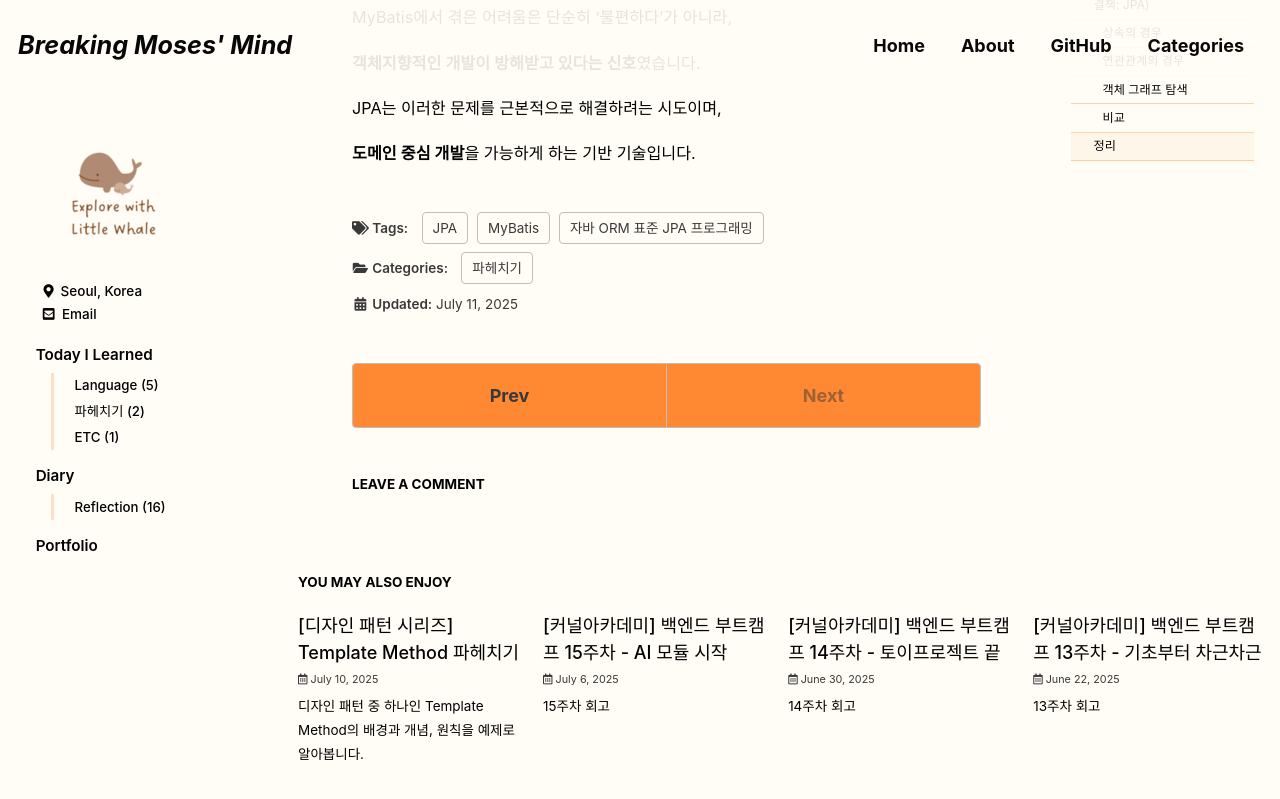
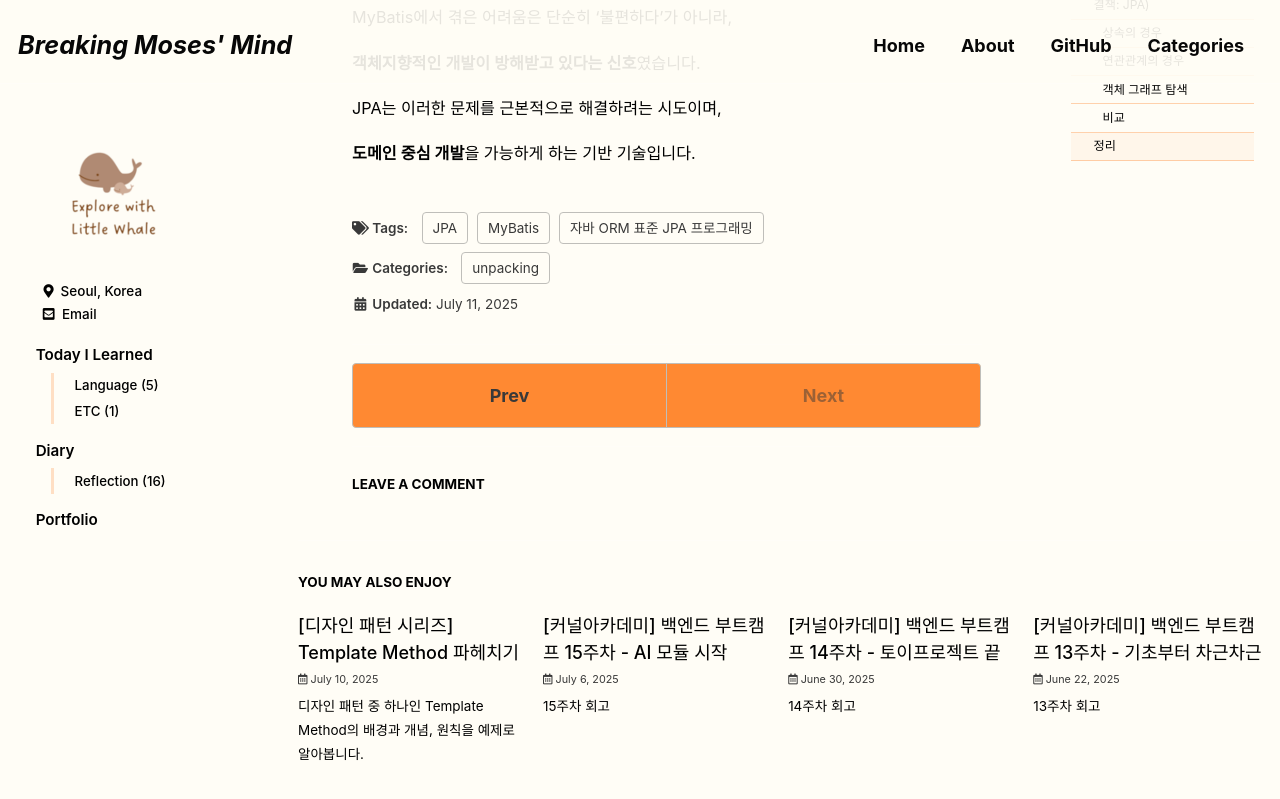
Before and after one commit to moset1/moset1.github.io, a Jekyll site: the page built from _posts/2025-07-11-unpacking-RDB&OOP.md, in a window 1280 px wide and 900 px high, scrolled down 3796 px. Shown: the top 799 px of the window. Built offline with Jekyll 4.4.1, drawn with Linux system fonts in a browser that asks for light colours; cached includes are drawn as plain includes; some web fonts are replaced; comment, search, counter and statistics services are not loaded.

Commit message:
카테고리 unpacking으로 변경

```diff
--- a/_posts/2025-07-11-unpacking-RDB&OOP.md
+++ b/_posts/2025-07-11-unpacking-RDB&OOP.md
@@ -3,7 +3,7 @@ title: "[JPA 시리즈] JPA는 왜 나왔을까? — MyBatis를 겪으며 느낀
 excerpt: "디자인 패턴 중 하나인 Template Method의 배경과 개념, 원칙을 예제로 알아봅니다."
 
 categories:
-  - 파헤치기
+  - unpacking
 tags: ["JPA", "MyBatis", "자바 ORM 표준 JPA 프로그래밍"]
 
 permalink: /unpacking/template-method/
```
Also changed, not shown: _posts/2025-07-10-unpacking-template-method.md (+1 -1 lines).
